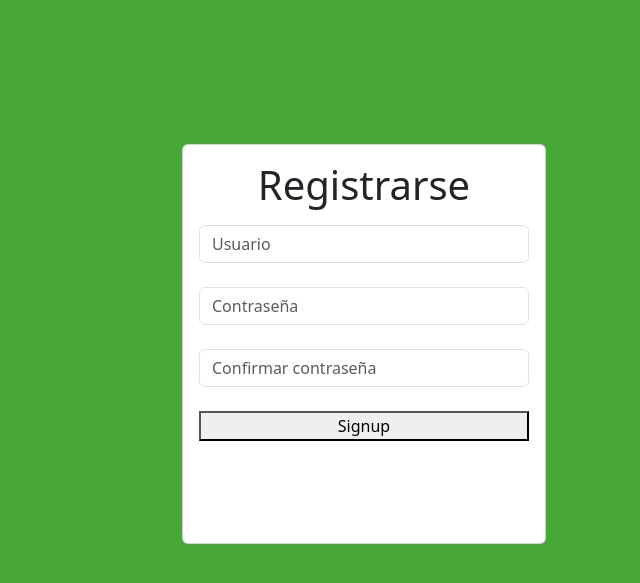
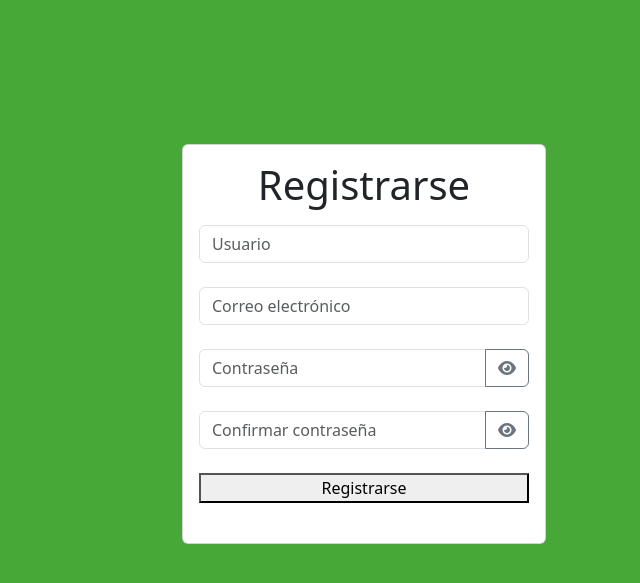
Before and after one commit to hdehola/Proyecto-IWG, a Django app: page /register/ in a window 1280 px wide. Shown: the top 583 px of the page, without its empty margins (640-1280 px from the left). Run offline with Django 4.2, Linux system fonts and the light colour scheme.

Commit message:
inicio sesion

```diff
--- a/tasks/templates/login_view.html
+++ b/tasks/templates/login_view.html
@@ -6,7 +6,7 @@
 </style>
 
 <html>
-    <head>Login</head>
+    <h1>Login</h1>
 </html>
 
 {{error}}
--- a/tasks/templates/register.html
+++ b/tasks/templates/register.html
@@ -4,7 +4,8 @@
     <meta charset="UTF-8">
     <meta name="viewport" content="width=device-width, initial-scale=1.0">
     <link href="https://cdn.jsdelivr.net/npm/bootstrap@5.3.2/dist/css/bootstrap.min.css" rel="stylesheet" integrity="sha384-T3c6CoIi6uLrA9TneNEoa7RxnatzjcDSCmG1MXxSR1GAsXEV/Dwwykc2MPK8M2HN" crossorigin="anonymous">
-    <title>Tu Título</title>
+    <link rel="stylesheet" href="https://cdnjs.cloudflare.com/ajax/libs/font-awesome/6.0.0-beta3/css/all.min.css">
+    <title>Registro de Usuario</title>
     <style>
         body {
             background-color: #47A737;
@@ -16,27 +17,47 @@
         <div class="container d-flex justify-content-center align-items-center" style="min-height: 80vh;">
             <div class="col-md-4 offset-md-8 text-center mt-5">
                 <form action="/register/" method="POST" class="card card-body" style="height: 400px;">
-                    <div class= "mb-2">
+                    <div class="mb-2">
                         <h1>Registrarse</h1>
                     </div>
                     {{error}}
                     {% csrf_token %}
-                    <div class = "mb-4">
-                        <input type="text" name="username" class="form-control"
-                        placeholder="Usuario">
+                    <div class="mb-4">
+                        <input type="text" name="username" class="form-control" placeholder="Usuario">
                     </div>
-                    <div class = "mb-4">
-                        <input type="password" name="password1" class="form-control"
-                        placeholder="Contraseña">
+                    <div class="mb-4">
+                        <input type="email" name="Correo" class="form-control" placeholder="Correo electrónico">
                     </div>
-                    <div class = "mb-4">
-                        <input type="password" name="password2" class="form-control"
-                        placeholder="Confirmar contraseña">
+                    <div class="mb-4">
+                        <div class="input-group">
+                            <input type="password" id="password1" name="password1" class="form-control" placeholder="Contraseña">
+                            <button type="button" class="btn btn-outline-secondary" onclick="togglePassword('password1')">
+                                <i class="fas fa-eye"></i> <!-- Icono para Mostrar -->
+                            </button>
+                        </div>
                     </div>
-                    <button type="submit">Signup</button>
+                    <div class="mb-4">
+                        <div class="input-group">
+                            <input type="password" id="password2" name="password2" class="form-control" placeholder="Confirmar contraseña">
+                            <button type="button" class="btn btn-outline-secondary" onclick="togglePassword('password2')">
+                                <i class="fas fa-eye"></i> <!-- Icono para Mostrar -->
+                            </button>
+                        </div>
+                    </div>
+                    <button type="submit">Registrarse</button>
                 </form>
             </div>
         </div>
     </main>
+    <script>
+        function togglePassword(inputId) {
+            const input = document.getElementById(inputId);
+            if (input.type === "password") {
+                input.type = "text";
+            } else {
+                input.type = "password";
+            }
+        }
+    </script>
 </body>
 </html>
--- a/tasks/views.py
+++ b/tasks/views.py
@@ -8,6 +8,7 @@ from django.db import IntegrityError
 
 def Home(request):
     return render(request, 'Home.html',{})
+
 def newhome(request):
     return render(request,'new-home.html',{})
 
@@ -39,12 +40,11 @@ def login_view(request):
     if request.method == 'GET':
         return render(request, 'login_view.html', {'form' : AuthenticationForm})
     else:
-        user=authenticate
-        authenticate(request, username=request.POST['username'], password=request.POST['password'])
+        user=authenticate(request, username=request.POST['username'], password=request.POST['password'])
         if user is None:
-            return render(request, 'login_view.html', {'form' : AuthenticationForm, 'error':'El User o contraseña son incorrectos'})
+            return render(request, 'login_view.html', {'form' : AuthenticationForm, 'error':'El Usuario o contraseña son incorrectos'})
         else:
-            Home(request)#login(request, user)   el error quizas este relacionado con la base de datos...
+            login(request, user)
             return redirect('home')
 
 def nosotros(request):
```
Also changed, not shown: tasks/templates/Home.html (+4 -4 lines), db.sqlite3.
